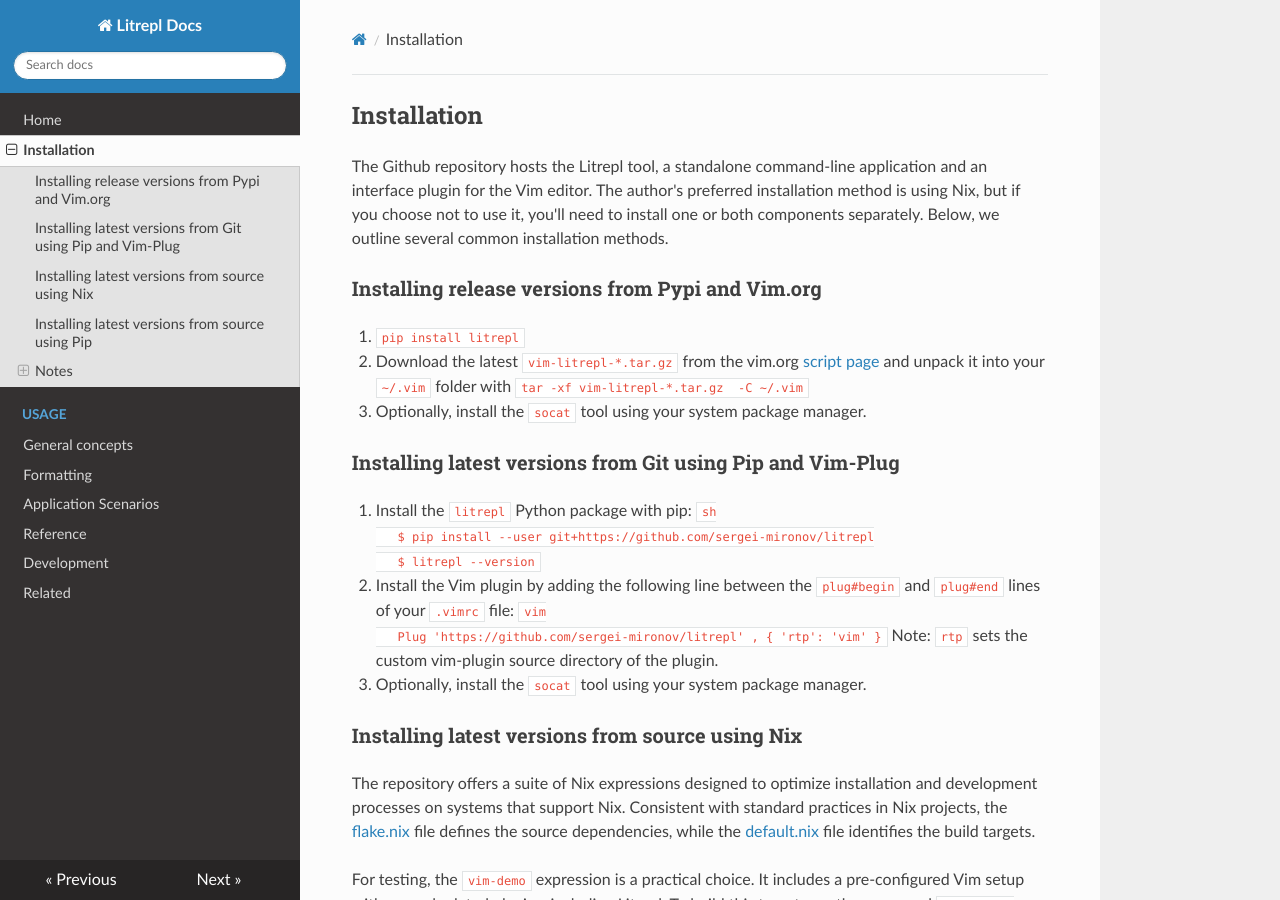
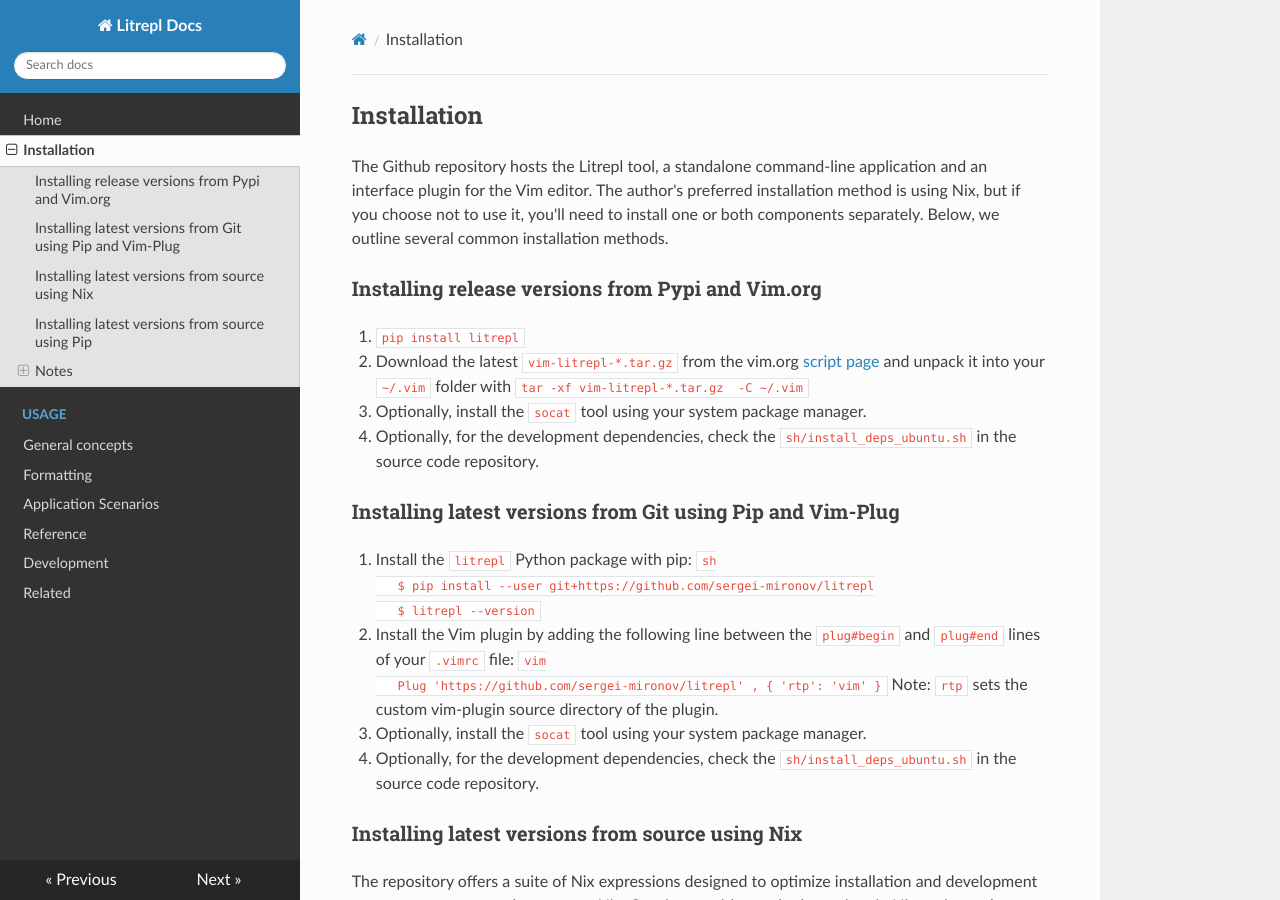
Before and after one commit to sergei-mironov/litrepl, an MkDocs documentation site: the page built from docs/installation.md, in a window 1280 px wide and 900 px high. Built offline with MkDocs 1.6.1, drawn with Linux system fonts in a browser that asks for light colours; nearby versions of some CDN libraries.

Commit message:
Update docs

````diff
--- a/docs/installation.md
+++ b/docs/installation.md
@@ -13,7 +13,8 @@
    [script page](https://www.vim.org/scripts/script.php?script_id=6117) and unpack it into
    your `~/.vim` folder with  `tar -xf vim-litrepl-*.tar.gz  -C ~/.vim`
 3. Optionally, install the `socat` tool using your system package manager.
-
+4. Optionally, for the development dependencies, check the
+   `sh/install_deps_ubuntu.sh` in the source code repository.
 
 ### Installing latest versions from Git using Pip and Vim-Plug
 
@@ -29,6 +30,8 @@
    ```
    Note: `rtp` sets the custom vim-plugin source directory of the plugin.
 3. Optionally, install the `socat` tool using your system package manager.
+4. Optionally, for the development dependencies, check the
+   `sh/install_deps_ubuntu.sh` in the source code repository.
 
 
 ### Installing latest versions from source using Nix
````
